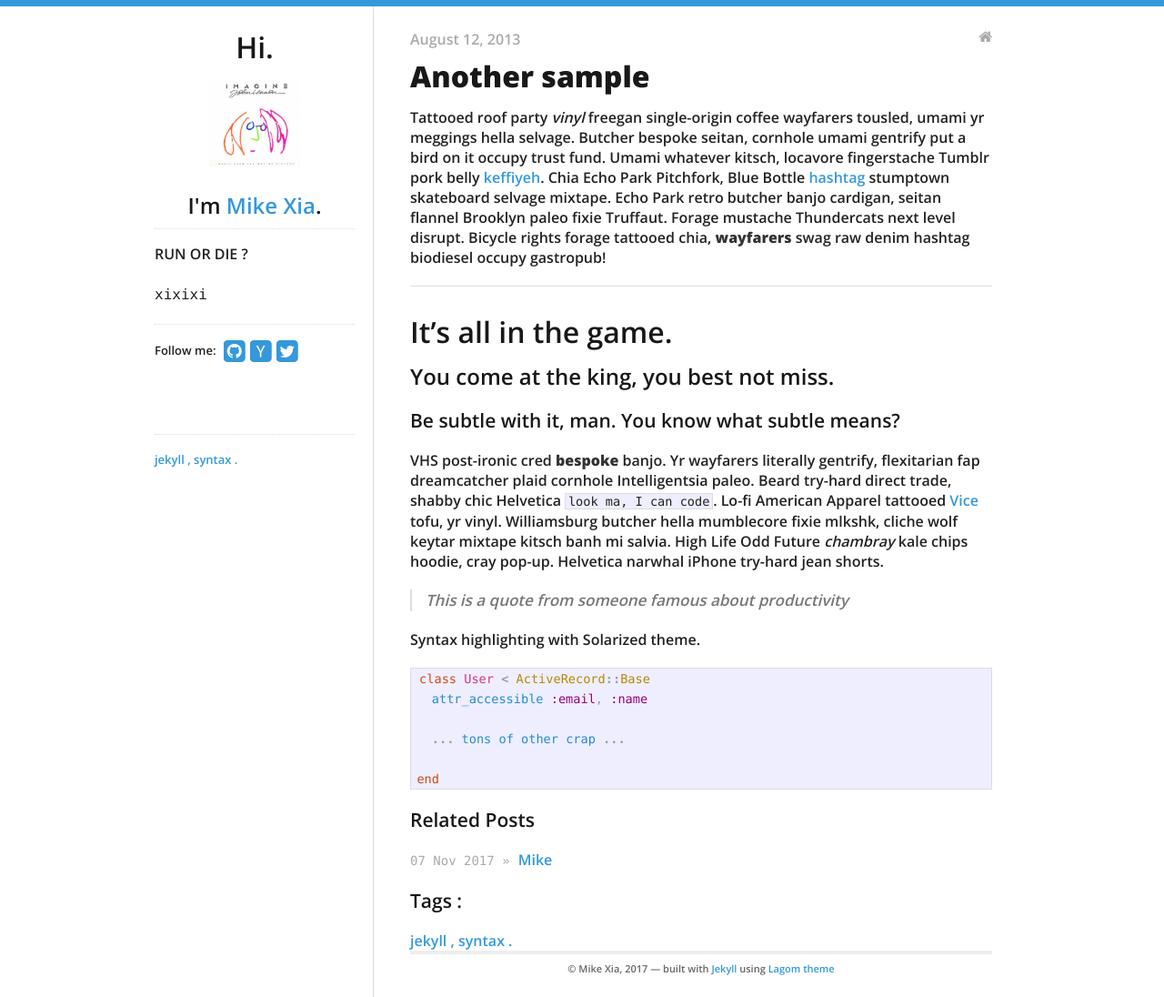
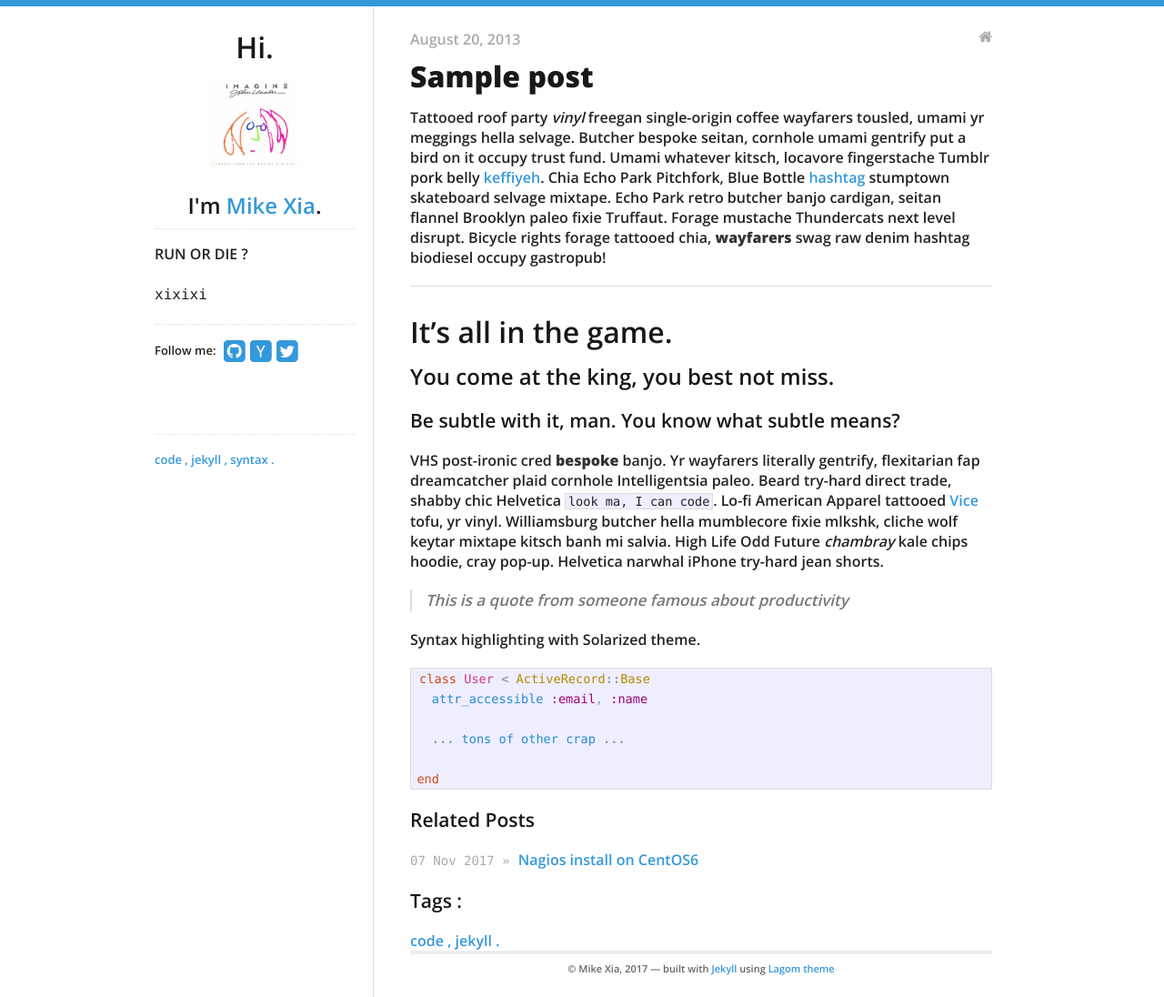
Before and after one commit to xyzsss/xyzsss.github.io, a Jekyll site: the page built from _posts/2013-08-20-sample-post.md, in a window 1280 px wide. Shown: the whole page at 91% size. Built offline with Jekyll 4.4.1, drawn with Linux system fonts in a browser that asks for light colours; nearby versions of some CDN libraries.

Commit message:
add post

```diff
--- a/_data/theme.yml
+++ b/_data/theme.yml
@@ -24,7 +24,7 @@ email: me@exyum.com
 tagline: "no pain, no life"
 
 # Google Analytics key, leave blank to ignore
-google_analytics_key: UA-xxxx-x
+google_analytics_key: UA-109273040-1
 
 # Toggle "Postings are my own" disclaimer in footer
 show_disclaimer: false
--- a/_posts/2013-08-12-another-sample.md
+++ b/_posts/2013-08-20-sample-post.md
@@ -1,7 +1,7 @@
 ---
 layout: post
-title: Another sample
-tags: [jekyll, syntax]
+title: Sample post
+tags: [code, jekyll]
 categories:
 - blog
 ---
--- a/_posts/2017-11-07-Installation-of-Nagios.md
+++ b/_posts/2017-11-07-Installation-of-Nagios.md
@@ -1,12 +1,12 @@
 ---
 layout: post
-title: Mike
+title: Nagios install on CentOS6
 tags: [jekyll, syntax]
 categories:
 - blog
 ---
 
-# Nagios install on CentOS6
+# Note
 ---
 
 #### ref: [How to Install Nagios 4.3.4 on RHEL, CentOS and Fedora](https://www.tecmint.com/install-nagios-in-linux/)
```
